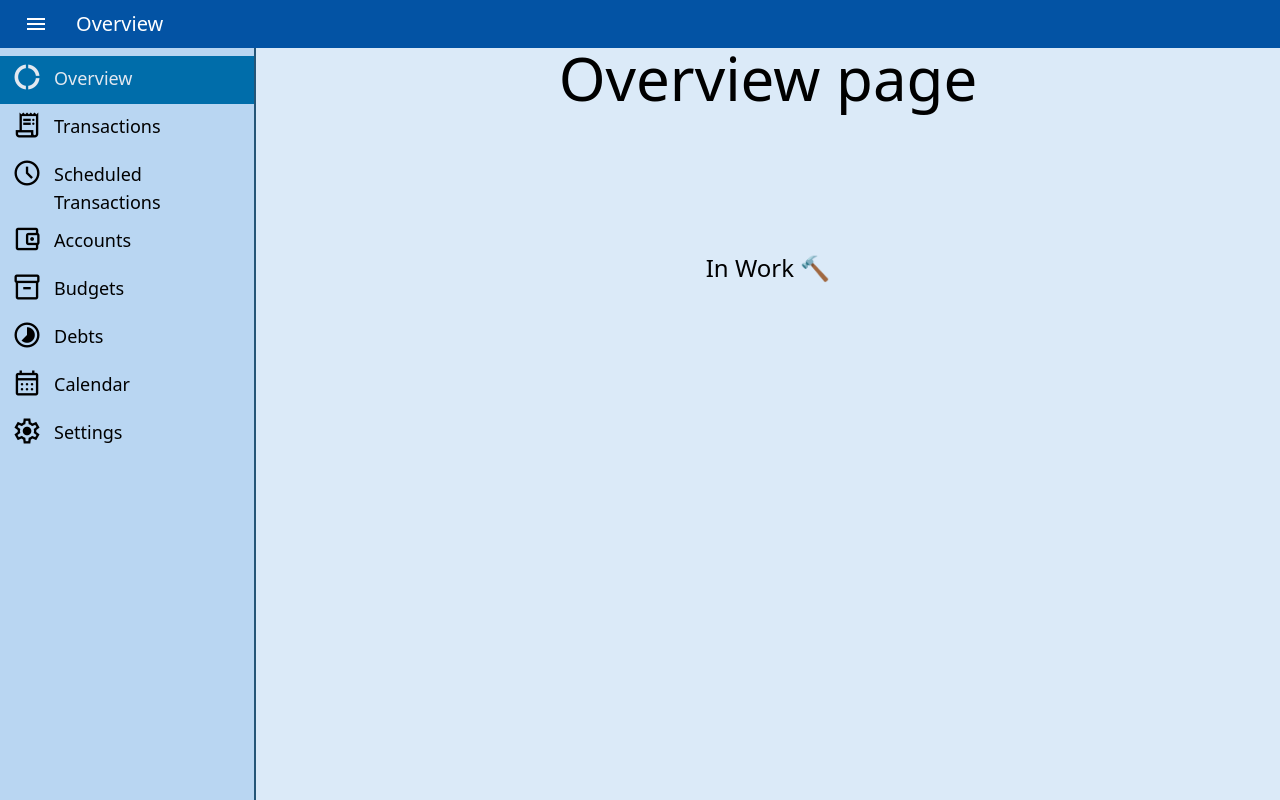
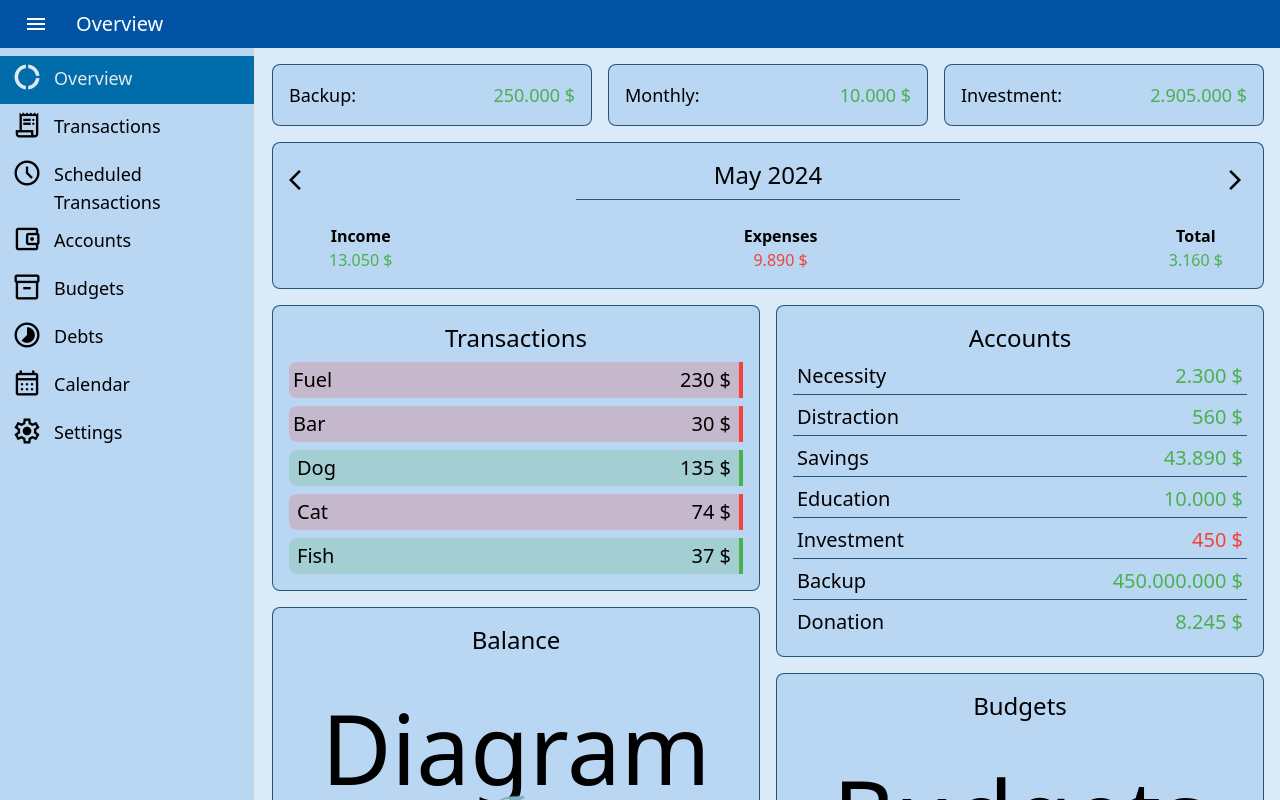
Before and after one commit to C-Dorin/FastBudget, a SvelteKit app: page /Overview in a window 1280 px wide. Shown: the top 800 px of the page. Built offline with nearby package versions, Linux system fonts and the light colour scheme.

Commit message:
Designed the Overview Page: Summary, Transactions, Accounts; Proiected: Balance(diagram), Budgets.

```diff
--- a/src/app.css
+++ b/src/app.css
@@ -66,3 +66,17 @@ body {
 .red_TC {
 	color: rgb(244, 67, 54);
 }
+
+/***********************************************/
+
+.border-LT {
+	border-color: rgba(0, 53, 89, 0.8);
+}
+
+.border-green {
+	border-color: rgb(76, 175, 80);
+}
+
+.border-red {
+	border-color: rgb(244, 67, 54);
+}
--- a/src/lib/Page/content.svelte
+++ /dev/null
@@ -1,36 +0,0 @@
-<script>
-	import Overview from '../../routes/Overview/+page.svelte';
-	import Transactions from '../../routes/Transactions/+page.svelte';
-	import ScheduledTransactions from '../../routes/ScheduledTransactions/+page.svelte';
-	import Accounts from '../../routes/Accounts/+page.svelte';
-	import Budgets from '../../routes/Budgets/+page.svelte';
-	import Debts from '../../routes/Debts/+page.svelte';
-	import Calendar from '../../routes/Calendar/+page.svelte';
-	import Settings from '../../routes/Settings/+page.svelte';
-
-	/** @type {string} */
-	export let currentPage;
-
-	/** @type {number} */
-	export let currentSizeMenu;
-</script>
-
-<div class="pt-12 {currentSizeMenu === 56 ? 'pl-14' : 'pl-64'}">
-	{#if currentPage === 'Overview'}
-		<Overview />
-	{:else if currentPage === 'Transactions'}
-		<Transactions />
-	{:else if currentPage === 'Scheduled Transactions'}
-		<ScheduledTransactions />
-	{:else if currentPage === 'Accounts'}
-		<Accounts />
-	{:else if currentPage === 'Budgets'}
-		<Budgets />
-	{:else if currentPage === 'Debts'}
-		<Debts />
-	{:else if currentPage === 'Calendar'}
-		<Calendar />
-	{:else if currentPage === 'Settings'}
-		<Settings />
-	{/if}
-</div>
--- a/src/lib/Page/menu.svelte
+++ b/src/lib/Page/menu.svelte
@@ -1,6 +1,6 @@
 <script>
 	import { page } from '$app/stores';
-	import Content from '$lib/Page/content.svelte';
+	import Content from '../../routes/+page.svelte';
 
 	// ===== Page url/name ===== //
 	let pagesLibrary = [
@@ -69,10 +69,9 @@
 	</div>
 
 	<!-- Navigation Menu -->
-
 	<nav
-		class="flex flex-col h-full pt-14 columbia-blue_BG border-r-2"
-		style="width: {currentSizeMenu}px; border-color: rgba(0, 53, 89, 0.8);"
+		class="flex flex-col h-full pt-14 columbia-blue_BG border-r-2 borderLT"
+		style="width: {currentSizeMenu}px;"
 	>
 		{#each pagesLibrary as page}
 			<a
@@ -92,7 +91,9 @@
 </div>
 
 <!-- Content -->
-<Content {currentSizeMenu} {currentPage} />
+<div class="p-2">
+	<Content {currentSizeMenu} {currentPage} />
+</div>
 
 <style>
 	.button {
--- a/src/routes/+page.svelte
+++ b/src/routes/+page.svelte
@@ -1,6 +1,36 @@
 <script>
+	import Overview from './Overview/+page.svelte';
+	import Transactions from './Transactions/+page.svelte';
+	import ScheduledTransactions from './ScheduledTransactions/+page.svelte';
+	import Accounts from './Accounts/+page.svelte';
+	import Budgets from './Budgets/+page.svelte';
+	import Debts from './Debts/+page.svelte';
+	import Calendar from './Calendar/+page.svelte';
+	import Settings from './Settings/+page.svelte';
+
+	/** @type {string} */
+	export let currentPage;
+
+	/** @type {number} */
+	export let currentSizeMenu;
 </script>
 
-<div class="flex flex-col items-center pt-0">
-	<p>Hello</p>
+<div class="pt-12 {currentSizeMenu === 56 ? 'pl-14' : 'pl-64'}">
+	{#if currentPage === 'Overview'}
+		<Overview />
+	{:else if currentPage === 'Transactions'}
+		<Transactions />
+	{:else if currentPage === 'Scheduled Transactions'}
+		<ScheduledTransactions />
+	{:else if currentPage === 'Accounts'}
+		<Accounts />
+	{:else if currentPage === 'Budgets'}
+		<Budgets />
+	{:else if currentPage === 'Debts'}
+		<Debts />
+	{:else if currentPage === 'Calendar'}
+		<Calendar />
+	{:else if currentPage === 'Settings'}
+		<Settings />
+	{/if}
 </div>
--- a/src/routes/Overview/+page.svelte
+++ b/src/routes/Overview/+page.svelte
@@ -1,10 +1,203 @@
 <script>
 </script>
 
-<div class="flex flex-col text-center">
-	<p class="text-6xl">Overview page</p>
-	<p class="pt-36 text-2xl">In Work 🔨</p>
+<!-- Total Summary -->
+<div class="flex justify-between p-2 space-x-4 text-lg">
+	<!-- Backup -->
+	<div class="w-1/3 p-4 text-center border rounded-lg columbia-blue_BG border-LT">
+		<div class="flex justify-between">
+			<p class="font-medium">Backup:</p>
+			<p class="green_TC">250.000 $</p>
+		</div>
+	</div>
+
+	<!-- Monthly -->
+	<div class="w-1/3 p-4 text-center border rounded-lg columbia-blue_BG border-LT">
+		<div class="flex justify-between">
+			<p class="font-medium">Monthly:</p>
+			<p class="green_TC">10.000 $</p>
+		</div>
+	</div>
+
+	<!-- Investment -->
+	<div class="w-1/3 p-4 text-center border rounded-lg columbia-blue_BG border-LT">
+		<div class="flex justify-between">
+			<p class="font-medium">Investment:</p>
+			<p class="green_TC">2.905.000 $</p>
+		</div>
+	</div>
+</div>
+<!-- /Total Summary -->
+<!-- **************************************** -->
+
+<!-- Monthly Summary -->
+<div class="p-2">
+	<div class="space-x-4 flex flex-col p-4 text-center border border-LT rounded-lg columbia-blue_BG">
+		<!-- Month -->
+		<div class="flex text-2xl justify-between">
+			<button class="flex items-center">
+				<span class="material-symbols-outlined"> arrow_back_ios </span>
+			</button>
+			<p class="pb-2 border-b border-LT" style="width: 40%;">May 2024</p>
+			<button class="flex items-center">
+				<span class="material-symbols-outlined"> arrow_forward_ios </span>
+			</button>
+		</div>
+
+		<!-- Values -->
+		<div class="flex justify-between px-6 pt-6">
+			<div>
+				<p class="font-semibold">Income</p>
+				<p class="green_TC">13.050 $</p>
+			</div>
+			<div>
+				<p class="font-semibold">Expenses</p>
+				<p class="red_TC">9.890 $</p>
+			</div>
+			<div>
+				<p class="font-semibold">Total</p>
+				<p class="green_TC">3.160 $</p>
+			</div>
+		</div>
+	</div>
+</div>
+<!-- /Monthly Summary -->
+<!-- **************************************** -->
+
+<!-- Cash_movements -->
+<div class="flex">
+	<!-- First Column -->
+	<div class="p-2 w-1/2 space-y-4">
+		<!-- Transactions -->
+		<div
+			class="flex flex-col p-4 text-center border border-LT rounded-lg columbia-blue_BG space-y-2"
+		>
+			<p class="text-2xl">Transactions</p>
+			<!-- First Transaction -->
+			<div
+				class="flex text-xl p-1 pr-2 justify-between border-r-4 border-red transaction-red_BG rounded-s-lg pl-1"
+			>
+				<p>Fuel</p>
+				<p>230 $</p>
+			</div>
+
+			<!-- Second Transaction -->
+			<div
+				class="flex text-xl p-1 pr-2 justify-between border-r-4 border-red transaction-red_BG rounded-s-lg pl-1"
+			>
+				<p>Bar</p>
+				<p>30 $</p>
+			</div>
+
+			<!-- Third Tranzaction -->
+			<div
+				class="flex text-xl p-1 pr-2 justify-between border-r-4 border-green transaction-green_BG rounded-s-lg"
+			>
+				<p class="pl-1">Dog</p>
+				<p>135 $</p>
+			</div>
+
+			<!-- Fourth Tranzaction -->
+			<div
+				class="flex text-xl p-1 pr-2 justify-between border-r-4 border-red transaction-red_BG rounded-s-lg"
+			>
+				<p class="pl-1">Cat</p>
+				<p>74 $</p>
+			</div>
+
+			<!-- Fifth Tranzaction -->
+			<div
+				class="flex text-xl p-1 pr-2 justify-between border-r-4 border-green transaction-green_BG rounded-s-lg"
+			>
+				<p class="pl-1">Fish</p>
+				<p>37 $</p>
+			</div>
+		</div>
+		<!-- /Transactions -->
+		<!-- **************************************** -->
+
+		<!-- Total Summary Diagram -->
+		<div
+			class="flex flex-col p-4 text-center border border-LT rounded-lg columbia-blue_BG space-y-1"
+		>
+			<p class="text-2xl">Balance</p>
+			<p class="text-8xl pt-10">Diagram 🔨</p>
+		</div>
+		<!-- /Total Summary Diagram -->
+		<!-- **************************************** -->
+	</div>
+	<!-- /First Column -->
+	<!-- **************************************** -->
+
+	<!-- Second Column -->
+	<div class="p-2 w-1/2 space-y-4">
+		<!-- Accounts -->
+		<div
+			class="flex flex-col p-4 text-center border border-LT rounded-lg columbia-blue_BG space-y-1"
+		>
+			<p class="text-2xl">Accounts</p>
+			<!-- First Account -->
+			<div class="flex text-xl p-1 justify-between border-b border-LT pl-1">
+				<p>Necessity</p>
+				<p class="green_TC">2.300 $</p>
+			</div>
+			<!-- Second Account -->
+			<div class="flex text-xl p-1 justify-between border-b border-LT pl-1">
+				<p>Distraction</p>
+				<p class="green_TC">560 $</p>
+			</div>
+			<!-- Third Account -->
+			<div class="flex text-xl p-1 justify-between border-b border-LT pl-1">
+				<p>Savings</p>
+				<p class="green_TC">43.890 $</p>
+			</div>
+			<!-- Fourth Account -->
+			<div class="flex text-xl p-1 justify-between border-b border-LT pl-1">
+				<p>Education</p>
+				<p class="green_TC">10.000 $</p>
+			</div>
+			<!-- Fifth Account -->
+			<div class="flex text-xl p-1 justify-between border-b border-LT pl-1">
+				<p>Investment</p>
+				<p class="red_TC">450 $</p>
+			</div>
+			<!-- Sixth Account -->
+			<div class="flex text-xl p-1 justify-between border-b border-LT pl-1">
+				<p>Backup</p>
+				<p class="green_TC">450.000.000 $</p>
+			</div>
+			<!-- Seventh Account -->
+			<div class="flex text-xl p-1 justify-between pl-1">
+				<p>Donation</p>
+				<p class="green_TC">8.245 $</p>
+			</div>
+		</div>
+		<!-- /Accounts -->
+		<!-- **************************************** -->
+
+		<!-- Budgets -->
+		<div
+			class="flex flex-col p-4 text-center border border-LT rounded-lg columbia-blue_BG space-y-1"
+		>
+			<p class="text-2xl">Budgets</p>
+			<p class="text-8xl pt-10">Budgets 🔨</p>
+		</div>
+		<!-- /Budgets -->
+		<!-- **************************************** -->
+	</div>
+	<!-- /Second Column -->
+	<!-- **************************************** -->
 </div>
 
+<!-- /Cash_movements -->
+<!-- **************************************** -->
+
 <style>
+	.transaction-red_BG {
+		background-color: rgba(244, 67, 54, 0.2);
+	}
+
+	.transaction-green_BG {
+		background-color: rgba(76, 175, 80, 0.2);
+	}
 </style>
```
